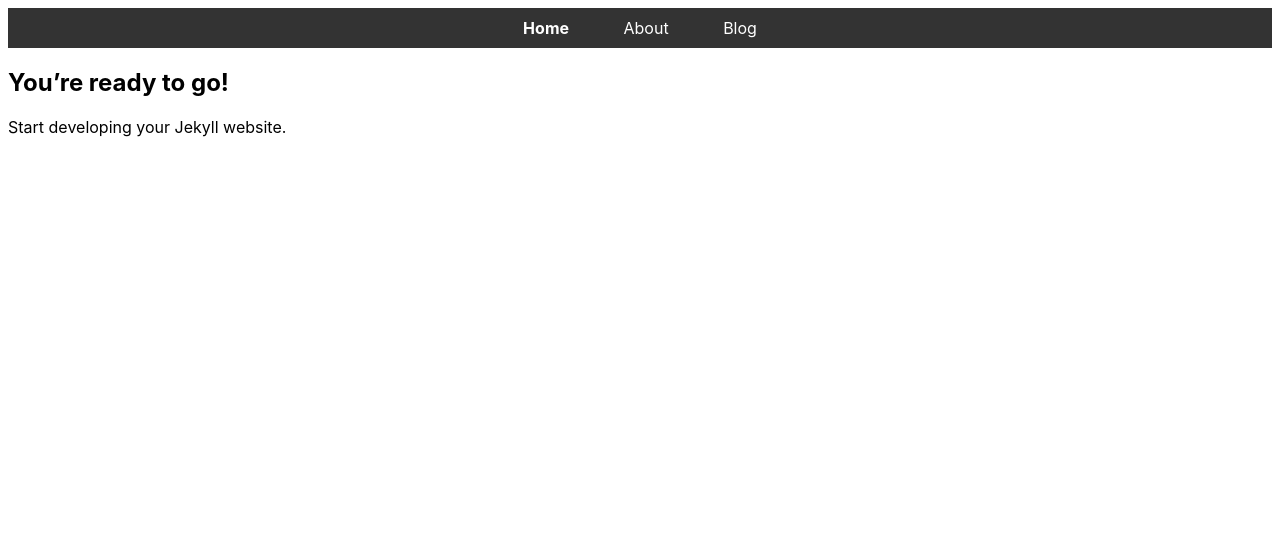
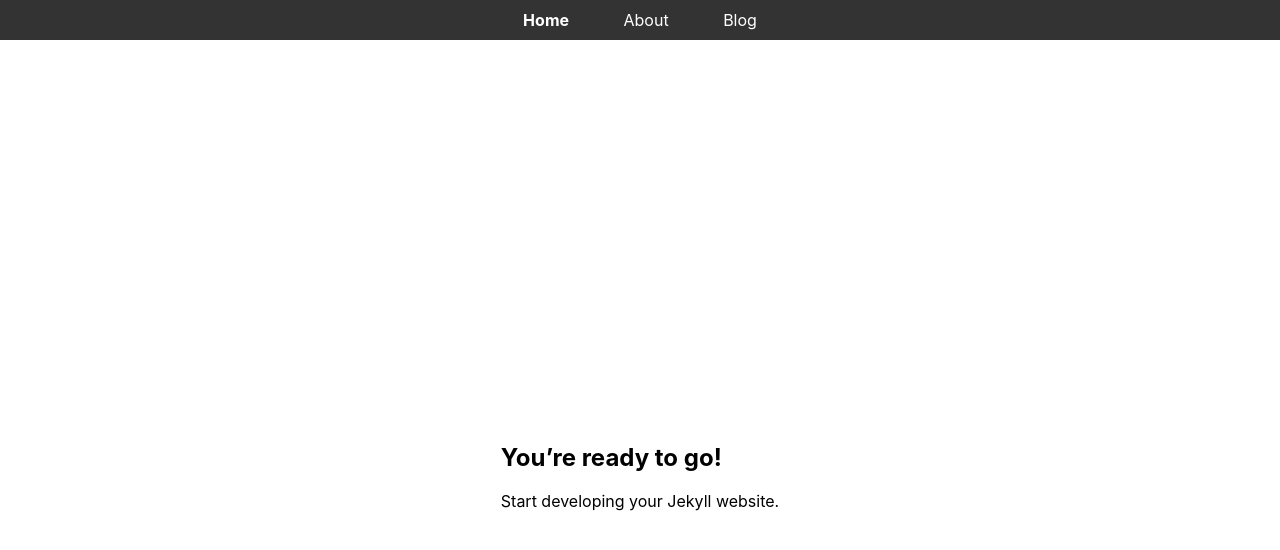
Before and after one commit to mark-hobbs/mark-hobbs.github.io, a Jekyll site: the page built from index.md, in a window 1280 px wide. Shown: the top 550 px of the page. Built offline with Jekyll 4.4.1, drawn with Linux system fonts in a browser that asks for light colours.

Commit message:
Updating default layout

```diff
--- a/_layouts/default.html
+++ b/_layouts/default.html
@@ -10,6 +10,8 @@
   </head>
   <body>
     {% include navigation.html %}
-    {{ content }}
+    <div class="content">
+      {{ content }}
+    </div>
   </body>
 </html>
--- a/_sass/base.scss
+++ b/_sass/base.scss
@@ -3,15 +3,29 @@ $bodyColor: #000000;
 $bodyFont: -apple-system,BlinkMacSystemFont,"Segoe UI",Helvetica,Arial,sans-serif,"Apple Color Emoji","Segoe UI Emoji","Segoe UI Symbol";
 
 body {
-  background: $backgroundColor;
-  color: $bodyColor;
-  font-family: $bodyFont;
+  background: $backgroundColor; /* Set the background color */
+  color: $bodyColor; /* Set the text color */
+  font-family: $bodyFont; /* Set the font family */
+  display: flex; /* Use flexbox to center align */
+  justify-content: center; /* Horizontally center align */
+  align-items: center; /* Vertically center align */
+  height: 100vh; /* Set the height to the full viewport height */
+  margin: 0; /* Remove default margin */
+}
+
+/* Apply styles to the body content */
+.content {
+  margin-top: 50px; /* Adjust margin-top to accommodate the height of the navigation bar */
 }
 
 nav {
-  background-color: #333; /* Background color for the navigation bar */
-  padding: 10px 0; /* Add some padding to the top and bottom */
-  text-align: center; /* Center align the navigation items */
+  background-color: #333;
+  padding: 10px 0;
+  text-align: center;
+  position: fixed; /* Fix the navigation bar position */
+  width: 100%; /* Set the width to full viewport */
+  top: 0; /* Position at the top of the viewport */
+  z-index: 1000; /* Set a high z-index to ensure it appears above other content */
 }
 
 nav a {
```
